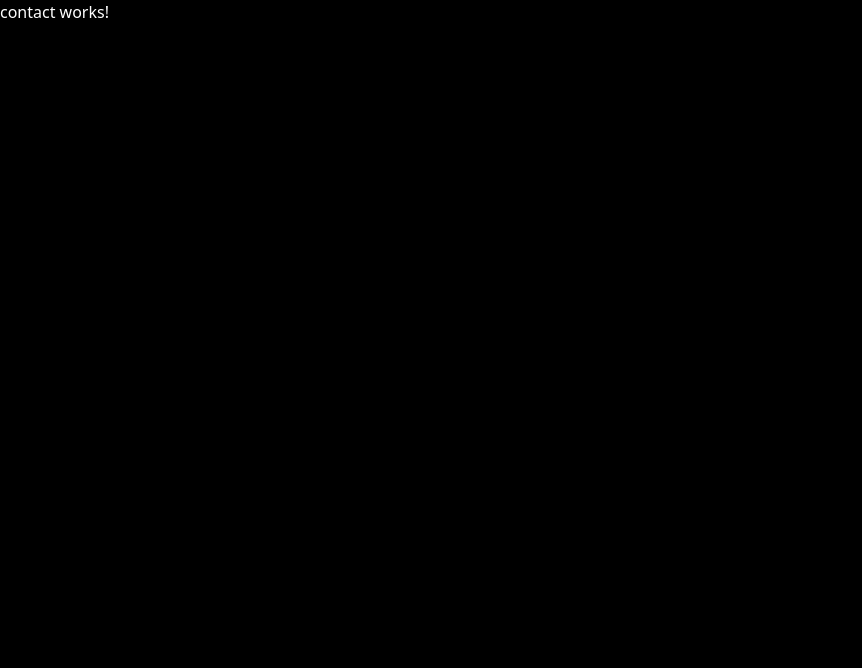
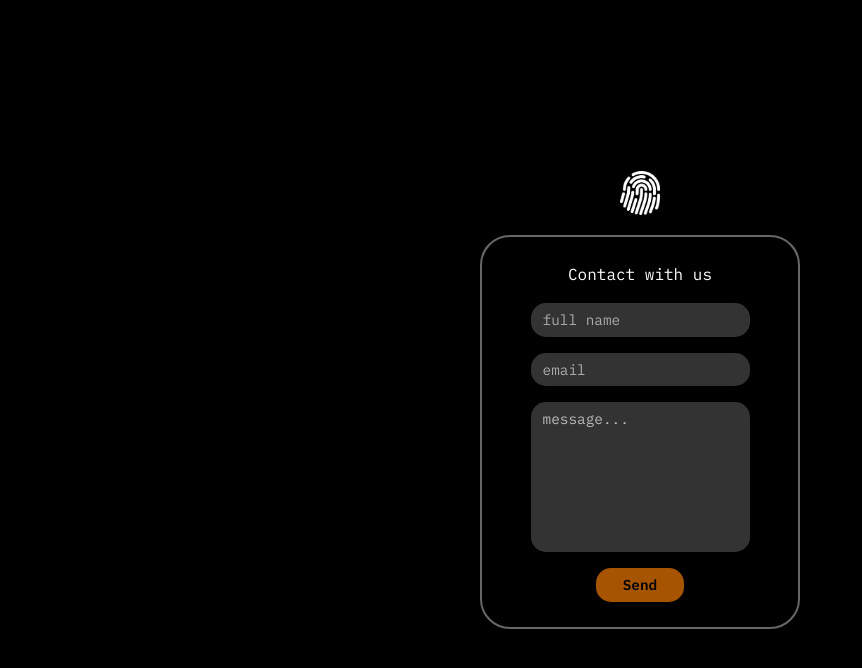
Before and after one commit to drodriguez5503/Conecta-Daw-tfg, an Angular app in the folder frontend/conecta/: page /contact in a window 1280 px wide. Shown: the top 668 px of the page, without its empty margins (0-862 px from the left). Built offline with nearby package versions, Linux system fonts and the light colour scheme.

Commit message:
contact terminado

```diff
--- a/frontend/conecta/src/app/contact/contact.component.html
+++ b/frontend/conecta/src/app/contact/contact.component.html
@@ -1 +1,22 @@
-<p>contact works!</p>
+<div class="d-flex flex-column justify-content-center align-items-center" style="height: 100vh; background-color: #000;">
+    <div class="text-center">
+        <img src="blanco.png" alt="Imagen" class="imagen">
+    </div>
+    <div class="container form-container d-flex flex-column align-items-center">
+        <p class="title">Contact with us</p>
+        <form [formGroup]="contactForm" (ngSubmit)="onSubmit()">
+            <div class="mb-3 d-flex justify-content-center">
+                <input type="name" class="form-control custom-input" placeholder="full name" formControlName="name">
+            </div>
+            <div class="mb-3 d-flex justify-content-center">
+                <input type="email" class="form-control custom-input" placeholder="email" formControlName="email">
+            </div>
+            <div class="mb-3 d-flex justify-content-center">
+                <textarea class="custom-textarea" placeholder="message..." formControlName="message"></textarea>
+            </div>
+            <div class="d-flex justify-content-center">
+            <button type="submit" class="btn custom-btn" [disabled]="contactForm.invalid">Send</button>
+            </div>
+        </form>
+    </div>
+</div>
--- a/frontend/conecta/src/app/contact/contact.component.scss
+++ b/frontend/conecta/src/app/contact/contact.component.scss
@@ -0,0 +1,90 @@
+body {
+    background-color: #000;
+    font-family: 'Roboto', monospace;
+}
+
+.form-container {
+    padding: 25px;
+    border-radius: 30px;
+    text-align: center;
+    max-width: 320px;
+    width: 100%;
+    border: 2px solid #666;
+}
+
+.imagen {
+    width: 40px;
+    margin-bottom: 20px;
+}
+
+.title {
+    color: white;
+    font-size: 1rem;
+    margin-bottom: 17px;
+    font-family: "IBM Plex Mono" !important;
+}
+
+.custom-input {
+    background-color: #333;
+    border: none;
+    border-radius: 15px;
+    padding: 6px 12px;
+    color: white;
+    width: 100%;
+    font-size: 0.9rem;
+    font-family: "IBM Plex Mono" !important;
+}
+
+.custom-input::placeholder {
+    color: #aaa;
+    text-transform: lowercase;
+}
+.custom-input:focus {
+    outline: none; /* quita el borde azul por defecto */
+    box-shadow: 0 0 0 2px #FF8200; /* nuevo borde naranja */
+    border: 1px solid #FF8200;
+}
+
+.custom-btn {
+    background-color: #FF8200;
+    border: none;
+    color: black;
+    font-weight: bold;
+    border-radius: 15px;
+    padding: 6px;
+    width: 40%;
+    font-size: 0.9rem; /* Más compacto */
+    cursor: pointer;
+    font-family: "IBM Plex Mono" !important;
+}
+
+.custom-btn:hover {
+    background-color: white;
+    color: #FF8200;
+}
+
+.custom-textarea {
+    background-color: #333;              /* Fondo oscuro */                        /* Texto claro */
+    border: none;                        /* Sin borde */
+    border-radius: 15px;                 /* Bordes redondeados */
+    padding: 6px 12px;
+    color: white;
+    font-size: 0.9rem;
+    resize: none;
+    height: 150px;
+    width: 100%;
+    font-family: "IBM Plex Mono" !important;
+}
+.custom-textarea::placeholder {
+    color: #aaa;
+    text-transform: lowercase;
+}
+.custom-textarea:focus {
+    outline: none; /* quita el borde azul por defecto */
+    box-shadow: 0 0 0 2px #FF8200; /* nuevo borde naranja */
+    border: 1px solid #FF8200;
+}
+
+.custom-textarea::placeholder {
+    color: #bbb;                         /* Placeholder más suave */
+}
--- a/frontend/conecta/src/app/contact/contact.component.ts
+++ b/frontend/conecta/src/app/contact/contact.component.ts
@@ -1,12 +1,41 @@
 import { Component } from '@angular/core';
+import { FormBuilder, FormGroup, ReactiveFormsModule, Validators} from '@angular/forms';
+import { Router, RouterModule } from '@angular/router';
+
 
 @Component({
   selector: 'app-contact',
   standalone: true,
-  imports: [],
+  imports: [
+    ReactiveFormsModule,
+    RouterModule
+  ],
   templateUrl: './contact.component.html',
   styleUrl: './contact.component.scss'
 })
 export class ContactComponent {
+  contactForm: FormGroup;
+
+  constructor(
+    private router: Router,
+    private fb: FormBuilder
+  ){
+    this.contactForm = this.fb.group({
+      name: ['', [Validators.required, Validators.minLength(3)]],
+      email: ['', [Validators.required, Validators.minLength(3)]],
+      message: ['', [Validators.required, Validators.minLength(3)]]
+    })
+  }
+
+ onSubmit(){
+  if(this.contactForm.valid){
+      this.router.navigate(['/home']);
+  }else{
+    console.log('Registro no valido');
+    alert('Registro no valido');
+  }
+ }
+
+
 
 }
--- a/frontend/conecta/src/app/footer/footer.component.html
+++ b/frontend/conecta/src/app/footer/footer.component.html
@@ -16,7 +16,7 @@
             <div class="col-md-3 d-flex flex-column align-items-end mt-4">
             <a href="#" class="terms-nav nav-link text-white mb-1 mt-2">Terms & Conditions</a>
             <a href="#" class="privacy-nav nav-link text-white mb-1">Privacy Policy</a>
-            <a href="#" (click)="GoToContact()" class="contac-nav nav-link text-white">Contact</a>
+            <a (click)="GoToContact()" class="contac-nav nav-link text-white">Contact</a>
             </div>
         </div>
         <div class="row mt-4">
```
